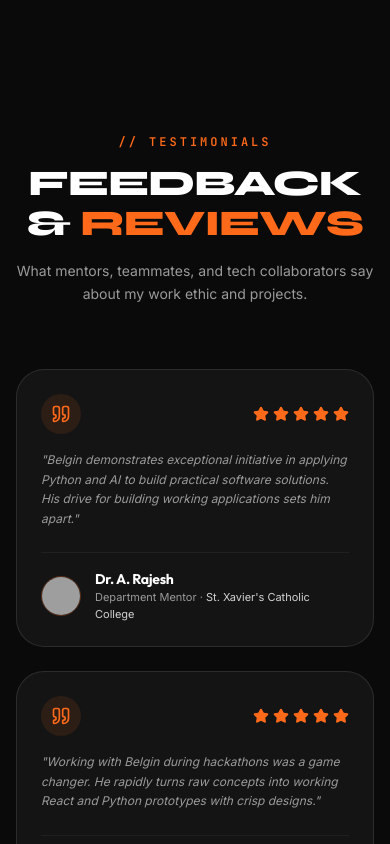
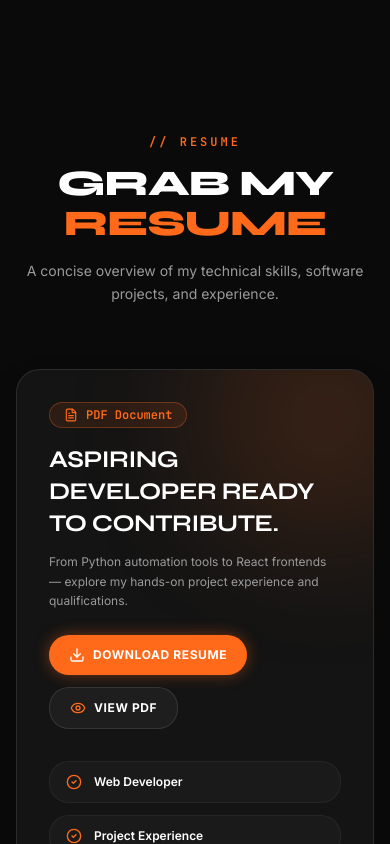
Before and after one commit to Belginlino/portfolio, a React (Vite) app: page / in a window 390 px wide. Shown: the part 9960-10804 px from the top of the page. Built offline with nearby package versions, Linux system fonts and the light colour scheme; grey boxes are pictures that could not be loaded.

Commit message:
feat: implement site scaffolding with dynamic Navbar, Footer, and responsive App layout

```diff
--- a/src/App.tsx
+++ b/src/App.tsx
@@ -5,7 +5,6 @@ import { About } from "@/components/sections/About";
 import { Services } from "@/components/sections/Services";
 import { TechStack } from "@/components/sections/TechStack";
 import { Projects } from "@/components/sections/Projects";
-import { Testimonials } from "@/components/sections/Testimonials";
 import { Resume } from "@/components/sections/Resume";
 import { Timeline } from "@/components/sections/Timeline";
 import { Certifications } from "@/components/sections/Certifications";
@@ -23,7 +22,6 @@ export default function App() {
         <Services />
         <TechStack />
         <Projects />
-        <Testimonials />
         <Resume />
         <Timeline />
         <Certifications />
--- a/src/components/Footer.tsx
+++ b/src/components/Footer.tsx
@@ -7,7 +7,6 @@ const footerLinks = [
   { href: "#services", label: "Services" },
   { href: "#stack", label: "Tech Stack" },
   { href: "#projects", label: "Projects" },
-  { href: "#testimonials", label: "Testimonials" },
   { href: "#contact", label: "Contact" },
 ];
 
--- a/src/components/Navbar.tsx
+++ b/src/components/Navbar.tsx
@@ -8,7 +8,6 @@ const navLinks = [
   { href: "#services", label: "Services" },
   { href: "#stack", label: "Tech Stack" },
   { href: "#projects", label: "Projects" },
-  { href: "#testimonials", label: "Testimonials" },
   { href: "#contact", label: "Contact" },
 ];
 
```
